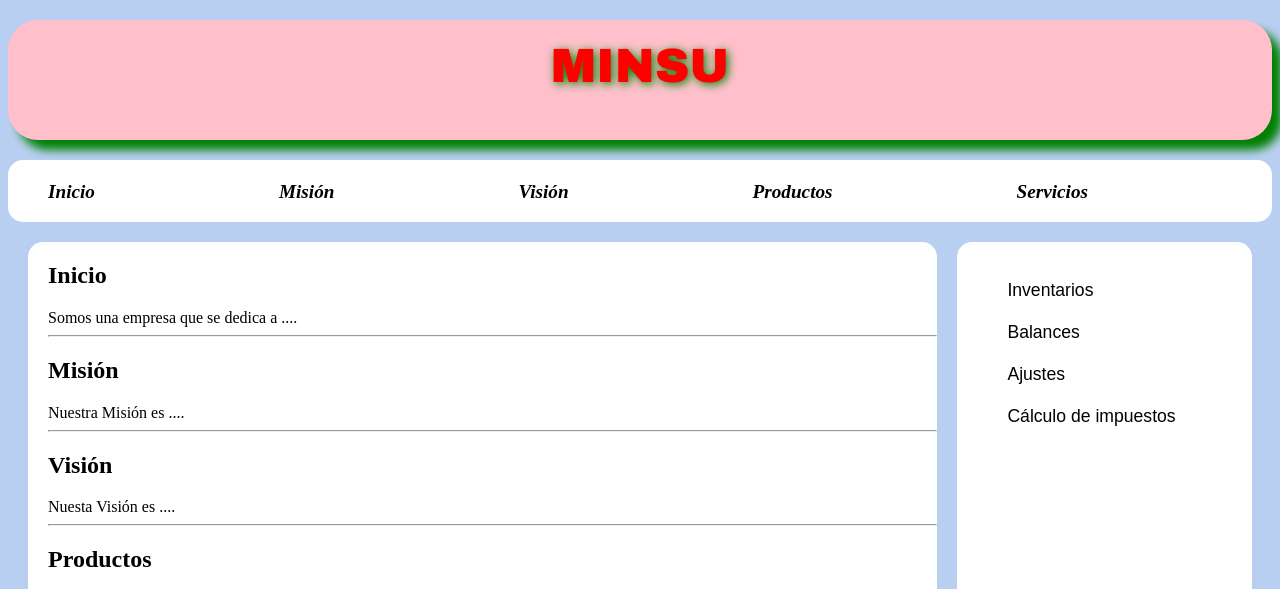
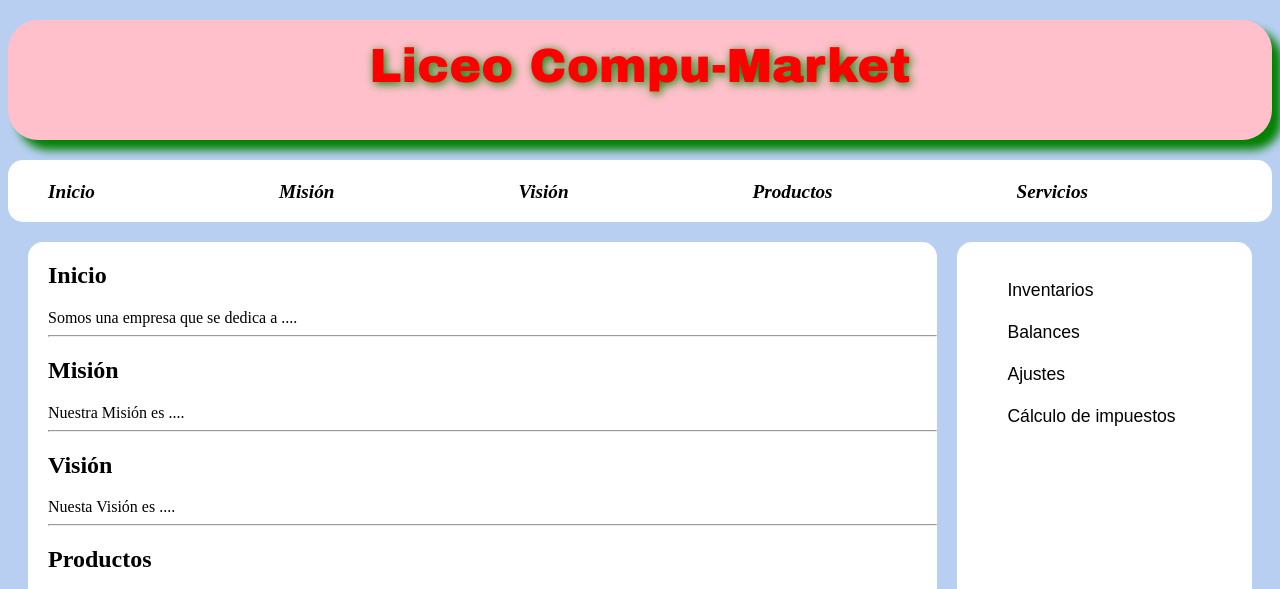
Before and after one commit to EberOCM1/Eber1, a plain HTML site: page index.html in a window 1280 px wide. Shown: the top 589 px of the page. Drawn offline with Linux system fonts and the light colour scheme.

Commit message:
Update index.html

```diff
--- a/index.html
+++ b/index.html
@@ -96,7 +96,7 @@
 	</style>
 </head>
 <body>
-	<header>MINSU</header>
+	<header>Liceo Compu-Market</header>
 	<nav>
 		<ul>
 			<li><a href="#ini">Inicio</a></li>
```
